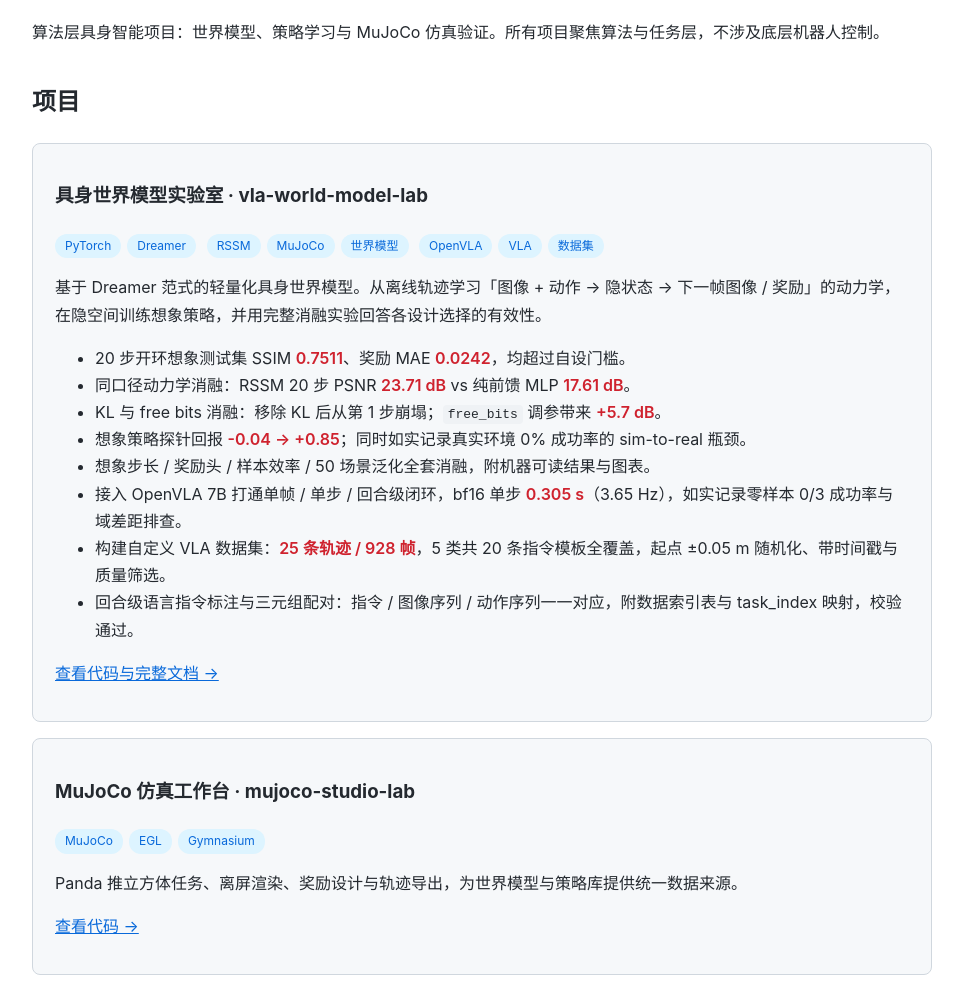
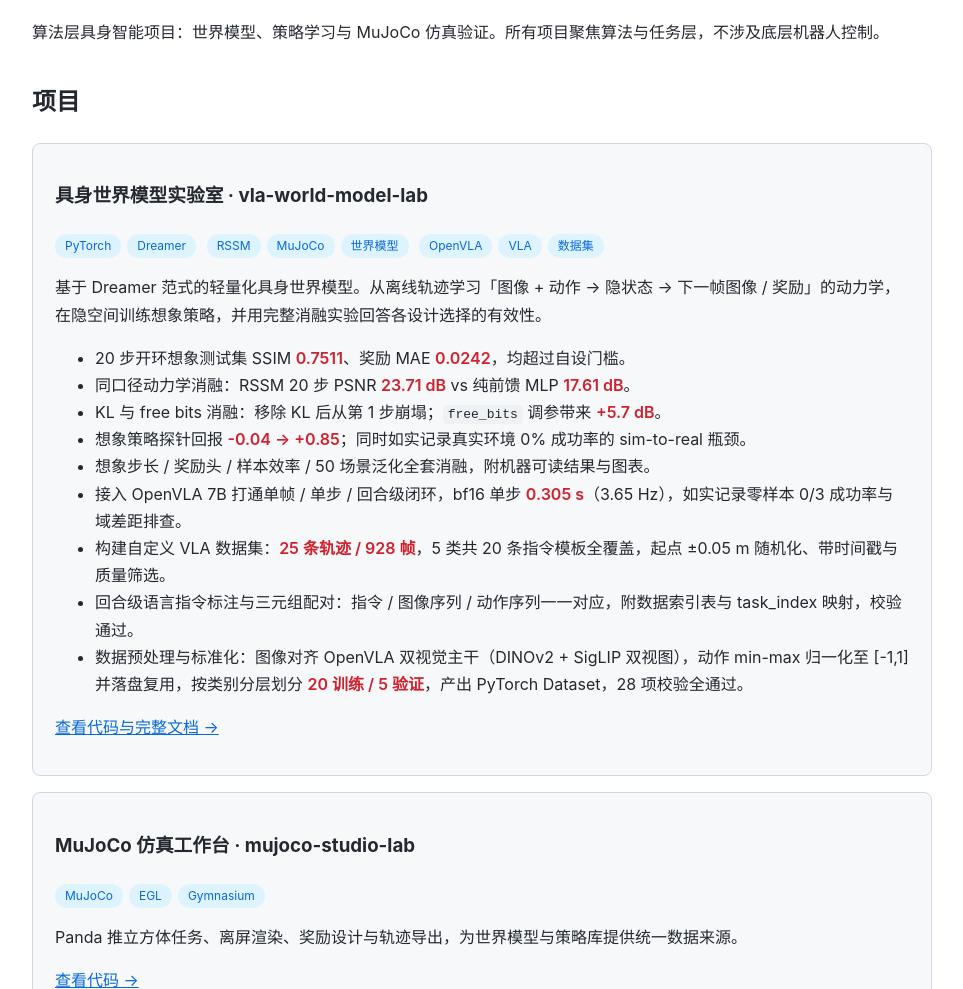
Before and after one commit to wzh0310/embodied-portfolio, a plain HTML site: page index.html in a window 1280 px wide. Shown: the part 111-1100 px from the top of the page, without its empty margins (158-1121 px from the left). Drawn offline with Linux system fonts and the light colour scheme.

Commit message:
docs: 补充数据预处理与标准化亮点

```diff
--- a/index.html
+++ b/index.html
@@ -43,6 +43,7 @@
       <li>接入 OpenVLA 7B 打通单帧 / 单步 / 回合级闭环，bf16 单步 <span class="metric">0.305 s</span>（3.65 Hz），如实记录零样本 0/3 成功率与域差距排查。</li>
       <li>构建自定义 VLA 数据集：<span class="metric">25 条轨迹 / 928 帧</span>，5 类共 20 条指令模板全覆盖，起点 ±0.05 m 随机化、带时间戳与质量筛选。</li>
       <li>回合级语言指令标注与三元组配对：指令 / 图像序列 / 动作序列一一对应，附数据索引表与 task_index 映射，校验通过。</li>
+      <li>数据预处理与标准化：图像对齐 OpenVLA 双视觉主干（DINOv2 + SigLIP 双视图），动作 min-max 归一化至 [-1,1] 并落盘复用，按类别分层划分 <span class="metric">20 训练 / 5 验证</span>，产出 PyTorch Dataset，28 项校验全通过。</li>
     </ul>
     <p><a href="https://github.com/wzh0310/vla-world-model-lab">查看代码与完整文档 →</a></p>
   </div>
```
Also changed, not shown: 1 other file.
